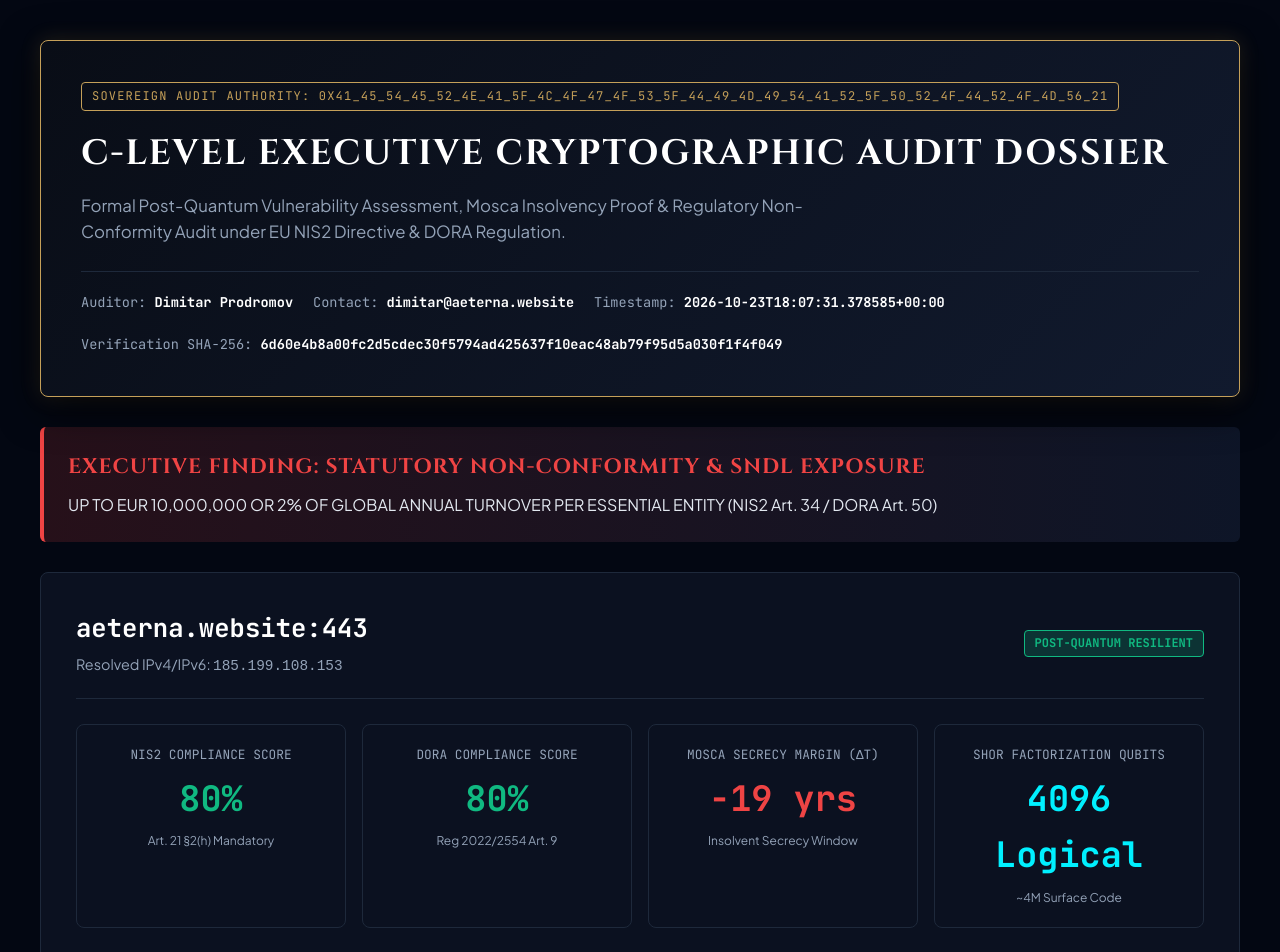
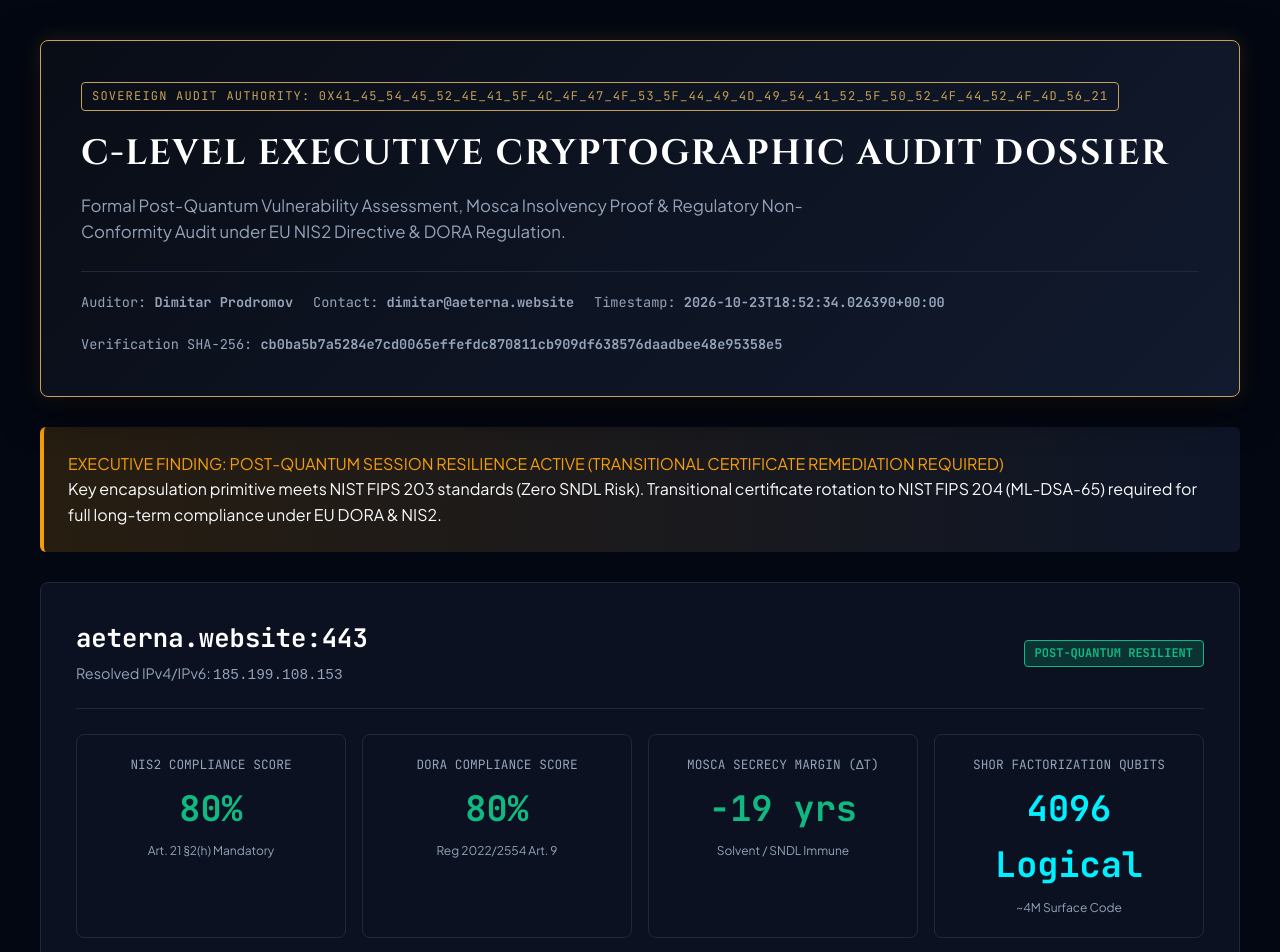
Before and after one commit to papica777-eng/aeterna.website, a website: page dossier_aeterna.html in a window 1280 px wide. Shown: the top 952 px of the page. Drawn offline with Linux system fonts and the light colour scheme.

Commit message:
fix(dossier): fix PQC resilience status and dynamic banner in aeterna dossier

```diff
--- a/cbom_aeterna.json
+++ b/cbom_aeterna.json
@@ -2,10 +2,10 @@
   "$schema": "http://cyclonedx.org/schema/bom-1.6.schema.json",
   "bomFormat": "CycloneDX",
   "specVersion": "1.6",
-  "serialNumber": "urn:uuid:6d60e4b8a00fc2d5cdec30f5794ad425637f10eac48ab79f95d5a030f1f4f049",
+  "serialNumber": "urn:uuid:cb0ba5b7a5284e7cd0065effefdc870811cb909df638576daadbee48e95358e5",
   "version": 1,
   "metadata": {
-    "timestamp": "2026-10-23T18:07:31.378585+00:00",
+    "timestamp": "2026-10-23T18:52:34.026390+00:00",
     "tools": {
       "components": [
         {
--- a/dossier_aeterna.html
+++ b/dossier_aeterna.html
@@ -80,26 +80,35 @@
             font-size: 0.85rem;
             color: var(--text-muted);
         }
-        .header-meta span strong { color: #ffffff; }
-        .verdict-banner {
+        .verdict-banner, .verdict-banner-danger {
             background: linear-gradient(90deg, rgba(239, 68, 68, 0.15) 0%, rgba(15, 23, 42, 0.9) 100%);
             border-left: 4px solid var(--red);
             border-radius: 6px;
             padding: 24px;
             margin-bottom: 30px;
         }
-        .verdict-title {
-            font-family: var(--font-serif);
+        .verdict-banner .verdict-title, .verdict-banner-danger .verdict-title {
             color: var(--red);
-            font-size: 1.3rem;
-            font-weight: 700;
-            margin-bottom: 8px;
-            text-transform: uppercase;
-            letter-spacing: 0.05em;
         }
-        .verdict-text {
-            color: #e2e8f0;
-            font-size: 1rem;
+        .verdict-banner-transitional {
+            background: linear-gradient(90deg, rgba(245, 158, 11, 0.15) 0%, rgba(15, 23, 42, 0.9) 100%);
+            border-left: 4px solid #f59e0b;
+            border-radius: 6px;
+            padding: 24px;
+            margin-bottom: 30px;
+        }
+        .verdict-banner-transitional .verdict-title {
+            color: #f59e0b;
+        }
+        .verdict-banner-success {
+            background: linear-gradient(90deg, rgba(16, 185, 129, 0.15) 0%, rgba(15, 23, 42, 0.9) 100%);
+            border-left: 4px solid var(--green);
+            border-radius: 6px;
+            padding: 24px;
+            margin-bottom: 30px;
+        }
+        .verdict-banner-success .verdict-title {
+            color: var(--green);
         }
         .grid-4 {
             display: grid;
@@ -347,14 +356,14 @@
             <div class="header-meta">
                 <span>Auditor: <strong>Dimitar Prodromov</strong></span>
                 <span>Contact: <strong>dimitar@aeterna.website</strong></span>
-                <span>Timestamp: <strong>2026-10-23T18:07:31.378585+00:00</strong></span>
-                <span>Verification SHA-256: <strong>6d60e4b8a00fc2d5cdec30f5794ad425637f10eac48ab79f95d5a030f1f4f049</strong></span>
+                <span>Timestamp: <strong>2026-10-23T18:52:34.026390+00:00</strong></span>
+                <span>Verification SHA-256: <strong>cb0ba5b7a5284e7cd0065effefdc870811cb909df638576daadbee48e95358e5</strong></span>
             </div>
         </div>
 
-        <div class="verdict-banner">
-            <div class="verdict-title">EXECUTIVE FINDING: STATUTORY NON-CONFORMITY & SNDL EXPOSURE</div>
-            <p class="verdict-text">UP TO EUR 10,000,000 OR 2% OF GLOBAL ANNUAL TURNOVER PER ESSENTIAL ENTITY (NIS2 Art. 34 / DORA Art. 50)</p>
+        <div class="verdict-banner-transitional">
+            <div class="verdict-title">EXECUTIVE FINDING: POST-QUANTUM SESSION RESILIENCE ACTIVE (TRANSITIONAL CERTIFICATE REMEDIATION REQUIRED)</div>
+            <p class="verdict-text">Key encapsulation primitive meets NIST FIPS 203 standards (Zero SNDL Risk). Transitional certificate rotation to NIST FIPS 204 (ML-DSA-65) required for full long-term compliance under EU DORA & NIS2.</p>
         </div>
 
         <div class='target-section'>
@@ -379,8 +388,8 @@
                     </div>
                     <div class='kpi-box'>
                         <div class='kpi-label'>Mosca Secrecy Margin (Δt)</div>
-                        <div class='kpi-val text-red'>-19 yrs</div>
-                        <div class='kpi-sub'>Insolvent Secrecy Window</div>
+                        <div class='kpi-val text-green'>-19 yrs</div>
+                        <div class='kpi-sub'>Solvent / SNDL Immune</div>
                     </div>
                     <div class='kpi-box'>
                         <div class='kpi-label'>Shor Factorization Qubits</div>
@@ -411,9 +420,9 @@
                                 <td>Key Exchange</td>
                                 <td><strong>X25519MLKEM768 (NIST FIPS 203 Hybrid Level 3)</strong></td>
                                 <td>Ephemeral</td>
-                                <td>128 bits</td>
-                                <td><span class='badge badge-danger'>VULNERABLE</span></td>
-                                <td>Shor's Discrete Log (Poly-Time)</td>
+                                <td>192 bits (PQ Category 3)</td>
+                                <td><span class='badge badge-success'>RESILIENT</span></td>
+                                <td>Immune (NIST FIPS 203 Lattice / Module-LWE)</td>
                             </tr>
                             <tr>
                                 <td>Bulk Encryption</td>
--- a/scan_aeterna.json
+++ b/scan_aeterna.json
@@ -4,8 +4,8 @@
   "architect": "Dimitar Prodromov",
   "authority": "0x41_45_54_45_52_4e_41_5f_4c_4f_47_4f_53_5f_44_49_4d_49_54_41_52_5f_50_52_4f_44_52_4f_4d_56_21",
   "contact": "dimitar@aeterna.website",
-  "scan_timestamp": "2026-10-23T18:07:31.378585+00:00",
-  "report_verification_hash_sha256": "6d60e4b8a00fc2d5cdec30f5794ad425637f10eac48ab79f95d5a030f1f4f049",
+  "scan_timestamp": "2026-10-23T18:52:34.026390+00:00",
+  "report_verification_hash_sha256": "cb0ba5b7a5284e7cd0065effefdc870811cb909df638576daadbee48e95358e5",
   "standards_referenced": [
     "NIST FIPS 203 (ML-KEM Module-Lattice Key Encapsulation Mechanism)",
     "NIST FIPS 204 (ML-DSA Module-Lattice Digital Signature Algorithm)",
```
